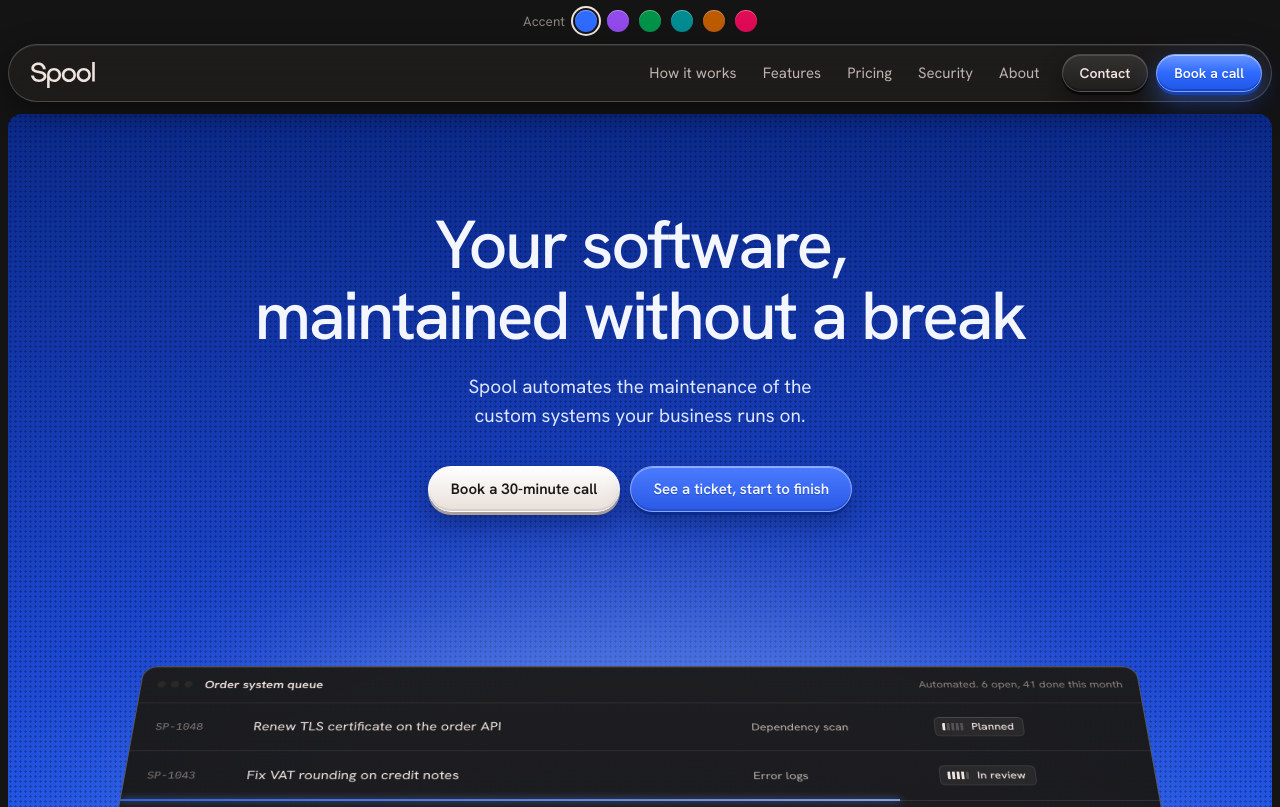
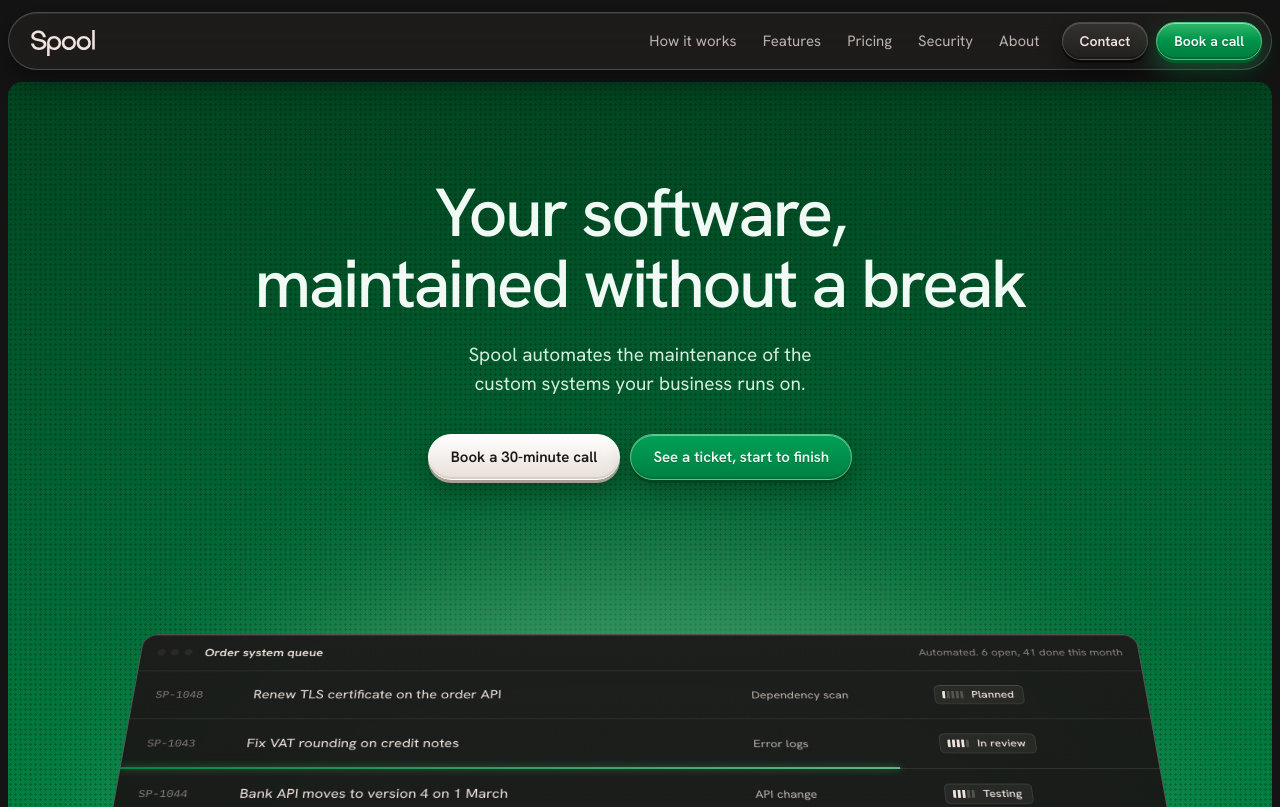
Before and after one commit to Webso-Dev/spool-website, a plain HTML site: page index.html in a window 1280 px wide. Shown: the top 807 px of the page. Drawn offline with Linux system fonts and the light colour scheme.

Commit message:
Make green the accent colour and remove the colour picker
The six-accent trial is over: the green set is now the only accent palette in
assets/site.css, the swatch row and its script are removed from every page,
and the tab icon is green.

Co-Authored-By: Claude Fable 5.2 <noreply@anthropic.com>

```diff
--- a/about.html
+++ b/about.html
@@ -13,7 +13,6 @@
 <link rel="preconnect" href="https://fonts.googleapis.com">
 <link rel="preconnect" href="https://fonts.gstatic.com" crossorigin>
 <link href="https://fonts.googleapis.com/css2?family=Hanken+Grotesk:wght@400;500;600&family=IBM+Plex+Mono:wght@400;500&display=swap" rel="stylesheet">
-<script>try{var a=localStorage.getItem('accent');if(a&&a!=='blue')document.documentElement.dataset.accent=a}catch(e){}</script>
 <link rel="stylesheet" href="assets/site.css">
 </head>
 <body>
--- a/assets/site.css
+++ b/assets/site.css
@@ -532,16 +532,5 @@ footer nav a:hover,.foot-contact a:hover,.foot-base a:hover{color:var(--fg)}
 }
 @media (prefers-reduced-motion:reduce){.split-list,.split-card{animation:none}}
 
-/* ---- Accent colours. Every blue in this file is one of these variables; each accent below
-   is the same set turned to another hue at the same lightness. Generated, do not edit by hand. ---- */
-:root{--a0:#00103c59;--a1:#00103c66;--a2:#00103c80;--a3:#0b2a8c;--a4:#0b2a8c40;--a5:#0b2a8c59;--a6:#0b2a8c80;--a7:#1640b0;--a8:#1c47d1;--a9:#1f56e6;--a10:#2a4fc0;--a11:#2a5ae6;--a12:#2f6bff;--a13:#2f6bff1f;--a14:#2f6bff26;--a15:#2f6bff73;--a16:#2f6bff99;--a17:#3a63d8;--a18:#4a7bff;--a19:#6b97ff;--a20:#6f98ff;--a21:#7ea3ff;--a22:#86a8ff;--a23:#8fb0ff;--a24:#9dbbff;--a25:#b9cbff;--a26:#b9cbff8c;--a27:#b9ceff66;--a28:#cfdcff;--a29:#dce6ff;--a30:#eef3ff;--a31:#f3f6ff}
-html[data-accent="violet"]{--a0:#1b063759;--a1:#1b063766;--a2:#1b063780;--a3:#49107e;--a4:#49107e40;--a5:#49107e59;--a6:#49107e80;--a7:#6026a0;--a8:#7225bd;--a9:#7f34d2;--a10:#7036ae;--a11:#833ad1;--a12:#924aea;--a13:#924aea1f;--a14:#924aea26;--a15:#924aea73;--a16:#924aea99;--a17:#844ac6;--a18:#9e5fea;--a19:#ae81ef;--a20:#b083ee;--a21:#b890ef;--a22:#bd96f0;--a23:#c19ff2;--a24:#c8adf4;--a25:#d9c0f4;--a26:#d9c0f48c;--a27:#d8c4f666;--a28:#e4d5f8;--a29:#ebe1fa;--a30:#f5f0fd;--a31:#f8f4fd}
-html[data-accent="green"]{--a0:#001c0759;--a1:#001c0766;--a2:#001c0780;--a3:#004521;--a4:#00452140;--a5:#00452159;--a6:#00452180;--a7:#005e2e;--a8:#006d38;--a9:#007d3e;--a10:#006e3b;--a11:#008043;--a12:#00934a;--a13:#00934a1f;--a14:#00934a26;--a15:#00934a73;--a16:#00934a99;--a17:#008447;--a18:#00a157;--a19:#30b86b;--a20:#31b96f;--a21:#52c07e;--a22:#5dc486;--a23:#6fc990;--a24:#86d09e;--a25:#a3dcba;--a26:#a3dcba8c;--a27:#a9ddba66;--a28:#c2e7d0;--a29:#d4eedd;--a30:#ebf7ee;--a31:#f0f9f3}
-html[data-accent="teal"]{--a0:#001a1b59;--a1:#001a1b66;--a2:#001a1b80;--a3:#004145;--a4:#00414540;--a5:#00414559;--a6:#00414580;--a7:#00595d;--a8:#00676d;--a9:#00777c;--a10:#00696f;--a11:#007a80;--a12:#008c91;--a13:#008c911f;--a14:#008c9126;--a15:#008c9173;--a16:#008c9199;--a17:#007d85;--a18:#0099a1;--a19:#00b1ba;--a20:#00b3bd;--a21:#00bdc9;--a22:#00c2cf;--a23:#33c8d3;--a24:#5fd0d8;--a25:#90dbe5;--a26:#90dbe58c;--a27:#95dde366;--a28:#b7e7ed;--a29:#cceef1;--a30:#e7f7f8;--a31:#edf9fb}
-html[data-accent="orange"]{--a0:#270c0059;--a1:#270c0066;--a2:#270c0080;--a3:#5a2900;--a4:#5a290040;--a5:#5a290059;--a6:#5a290080;--a7:#7a3900;--a8:#8c4300;--a9:#a14d00;--a10:#8d4500;--a11:#a45000;--a12:#bd5b00;--a13:#bd5b001f;--a14:#bd5b0026;--a15:#bd5b0073;--a16:#bd5b0099;--a17:#a85400;--a18:#cc6600;--a19:#e77b26;--a20:#e77e29;--a21:#ea8c48;--a22:#eb9354;--a23:#ed9d66;--a24:#f0aa7c;--a25:#f3c19c;--a26:#f3c19c8c;--a27:#f5c3a266;--a28:#f7d5bd;--a29:#fae1d0;--a30:#fdf0e8;--a31:#fdf4ee}
-html[data-accent="rose"]{--a0:#30000d59;--a1:#30000d66;--a2:#30000d80;--a3:#6e0024;--a4:#6e002440;--a5:#6e002459;--a6:#6e002480;--a7:#930034;--a8:#a9003b;--a9:#c10047;--a10:#a90e3b;--a11:#c60046;--a12:#e00a55;--a13:#e00a551f;--a14:#e00a5526;--a15:#e00a5573;--a16:#e00a5599;--a17:#c12b4c;--a18:#e63e61;--a19:#ee6c7f;--a20:#ee6e7f;--a21:#f17f8b;--a22:#f38790;--a23:#f4929b;--a24:#f7a1a8;--a25:#fab9ba;--a26:#fab9ba8c;--a27:#fabcbf66;--a28:#fcd0d0;--a29:#fdddde;--a30:#feefef;--a31:#fff3f3}
-/* The accent switcher at the very top of the page */
-.accents{display:flex;align-items:center;justify-content:center;gap:10px;padding:10px 16px 0;font-size:13.5px;color:var(--fg-3)}
-.accents button{width:22px;height:22px;padding:0;border-radius:50%;border:0;background:var(--sw);cursor:pointer;box-shadow:inset 0 1px 0 #ffffff59,0 0 0 2px var(--bg),0 0 0 3px transparent;transition:box-shadow .15s,transform .12s}
-.accents button:hover{transform:scale(1.12)}
-.accents button[aria-pressed="true"]{box-shadow:inset 0 1px 0 #ffffff59,0 0 0 2px var(--bg),0 0 0 4px #f0e3de}
+/* ---- Accent colours. Every accent colour in this file is one of these variables (green). ---- */
+:root{--a0:#001c0759;--a1:#001c0766;--a2:#001c0780;--a3:#004521;--a4:#00452140;--a5:#00452159;--a6:#00452180;--a7:#005e2e;--a8:#006d38;--a9:#007d3e;--a10:#006e3b;--a11:#008043;--a12:#00934a;--a13:#00934a1f;--a14:#00934a26;--a15:#00934a73;--a16:#00934a99;--a17:#008447;--a18:#00a157;--a19:#30b86b;--a20:#31b96f;--a21:#52c07e;--a22:#5dc486;--a23:#6fc990;--a24:#86d09e;--a25:#a3dcba;--a26:#a3dcba8c;--a27:#a9ddba66;--a28:#c2e7d0;--a29:#d4eedd;--a30:#ebf7ee;--a31:#f0f9f3}
--- a/assets/site.js
+++ b/assets/site.js
@@ -205,20 +205,3 @@
   if(document.fonts&&document.fonts.ready) document.fonts.ready.then(function(){size();_paint(cur,0)});
   var rt;window.addEventListener('resize',function(){clearTimeout(rt);rt=setTimeout(function(){size();_paint(cur,0)},200)});
 })();
-
-// Accent switcher: a row of swatches at the very top. The choice is remembered on this device.
-(function(){
-  var A=[["blue","Blue","#2f6bff"],["violet","Violet","#924aea"],["green","Green","#00934a"],["teal","Teal","#008c91"],["orange","Orange","#bd5b00"],["rose","Rose","#e00a55"]];
-  var root=document.documentElement, cur=root.dataset.accent||'blue';
-  var bar=document.createElement('div');bar.className='accents';
-  var lab=document.createElement('span');lab.textContent='Accent';bar.appendChild(lab);
-  var btns=A.map(function(a){
-    var b=document.createElement('button');b.type='button';b.title=a[1];b.setAttribute('aria-label',a[1]+' accent');b.style.setProperty('--sw',a[2]);
-    b.addEventListener('click',function(){set(a[0])});bar.appendChild(b);return b;
-  });
-  function set(k){cur=k;if(k==='blue')delete root.dataset.accent;else root.dataset.accent=k;
-    btns.forEach(function(b,i){b.setAttribute('aria-pressed',A[i][0]===k)});
-    try{localStorage.setItem('accent',k)}catch(e){}}
-  set(cur);
-  document.body.insertBefore(bar,document.body.firstChild);
-})();
--- a/index.html
+++ b/index.html
@@ -13,7 +13,6 @@
 <link rel="preconnect" href="https://fonts.googleapis.com">
 <link rel="preconnect" href="https://fonts.gstatic.com" crossorigin>
 <link href="https://fonts.googleapis.com/css2?family=Hanken+Grotesk:wght@400;500;600&family=IBM+Plex+Mono:wght@400;500&display=swap" rel="stylesheet">
-<script>try{var a=localStorage.getItem('accent');if(a&&a!=='blue')document.documentElement.dataset.accent=a}catch(e){}</script>
 <link rel="stylesheet" href="assets/site.css">
 </head>
 <body>
```
Also changed, not shown: compare.html (+0 -1 lines), contact.html (+0 -1 lines), features.html (+0 -1 lines), how-it-works.html (+0 -1 lines), pricing.html (+0 -1 lines), security.html (+0 -1 lines), what-we-maintain.html (+0 -1 lines), assets/favicon.svg.
